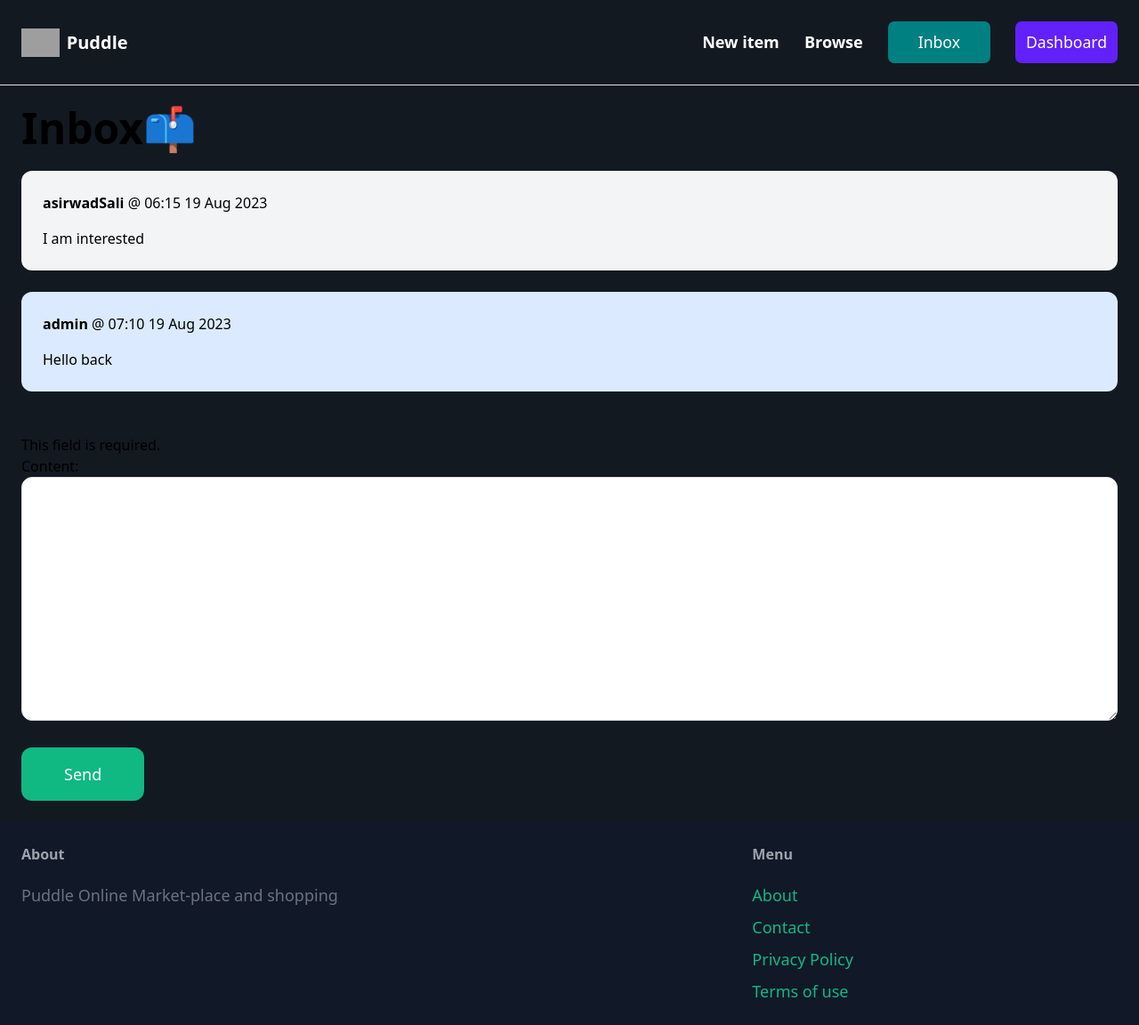
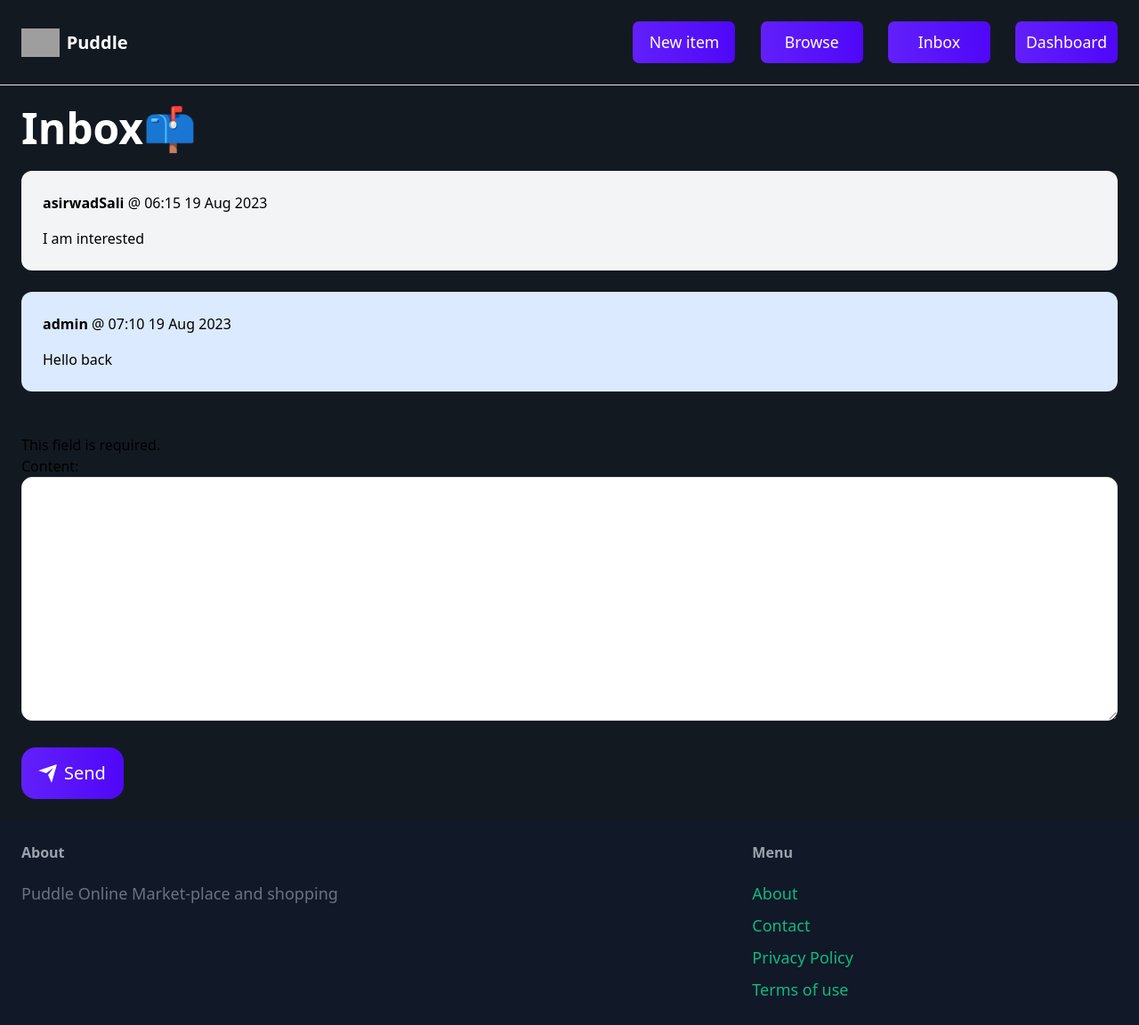
Before and after one commit to Asirwad/Puddle-App-using-Django, a Django app: page /inbox/1/ in a window 1280 px wide. Shown: the whole page at 89% size. After the commit the page ends 1119 px from the top, so only its background shows below. Run offline with Django 4.2, Linux system fonts and the light colour scheme; a user stored in the database is signed in; data comes from the database, SQL or seed files in the repository; both versions use the stored data as it was after the commit; grey boxes are pictures that could not be loaded.

Commit message:
style changes

```diff
--- a/conversation/templates/conversation/inbox.html
+++ b/conversation/templates/conversation/inbox.html
@@ -9,7 +9,7 @@
         <link rel="stylesheet" type="text/css" href="{% static 'css/inbox.css' %}">
     </head>
     <body>
-        <h1 class="mb-6 text-5xl font-semibold">Inbox📫</h1>
+        <h1 class="mb-6 text-5xl text-white font-semibold">Inbox📫</h1>
         {% for i in conversations %}
             <a href="{% url 'conversation:message_detail' i.id %}">
                 <div class="p-6 flex bg-gray-100 rounded-xl">
--- a/conversation/templates/conversation/message_detail.html
+++ b/conversation/templates/conversation/message_detail.html
@@ -9,7 +9,7 @@
         <link rel="stylesheet" type="text/css" href="{% static 'css/message_detail.css' %}">
     </head>
     <body>
-        <h1 class="mb-6 text-5xl font-semibold">Inbox📫</h1>
+        <h1 class="mb-6 text-5xl text-white font-semibold">Inbox📫</h1>
         {% for message in conversation.messages.all %}
             <div class="p-6  flex {% if message.created_by == request.user %} bg-blue-100 {% else %} bg-gray-100 {% endif %} rounded-xl">
                 <div>
@@ -25,8 +25,18 @@
 
         <form method="POST" action="." class="mt-6">
             {% csrf_token %}
-            {{ form.as_p }}
-            <button type="submit" class="mt-6 py-4 px-12 text-lg bg-green-500 hover:bg-green-700 rounded-xl text-white">Send</button>
+            {{ form.as_p }}<br>
+            <button class="send-button">
+                <div class="svg-wrapper-1">
+                  <div class="svg-wrapper">
+                    <svg height="24" width="24" viewBox="0 0 24 24" xmlns="http://www.w3.org/2000/svg">
+                      <path d="M0 0h24v24H0z" fill="none"></path>
+                      <path d="M1.946 9.315c-.522-.174-.527-.455.01-.634l19.087-6.362c.529-.176.832.12.684.638l-5.454 19.086c-.15.529-.455.547-.679.045L12 14l6-8-8 6-8.054-2.685z" fill="currentColor"></path>
+                    </svg>
+                  </div>
+                </div>
+                <span>Send</span>
+            </button>
         </form>
     </body>
 </html>
--- a/core/static/css/base.css
+++ b/core/static/css/base.css
@@ -1,18 +1,72 @@
 #navbar {
     background-color: #131921;
 }
-#puddle-label-navbar,#new-item-label-navbar,#browse-label-navbar{
+#puddle-label-navbar{
     color:#fff;
 }
 body{
     background-color: #131921;
+}
+.new-item-button {
+    width: 115px;
+    height: 47px;
+    font-size: 1.1em;
+    cursor: pointer;
+    background-image: linear-gradient(90deg,#6220fb,#4f07f8);
+    color: #fff;
+    border: none;
+    border-radius: 7px;
+    transition: all .4s;
+   }
+
+.new-item-button:hover {
+    border-radius: 5px;
+    transform: translateY(-10px);
+    box-shadow: 0 7px 0 -2px #09e653,
+     0 15px 0 -4px #f11010,
+     0 16px 10px -3px #ec4d4296;
+   }
+
+.new-item-button:active {
+    transition: all 0.2s;
+    transform: translateY(-5px);
+    box-shadow: 0 2px 0 -2px #09e653,
+     0 8px 0 -4px #39a2db,
+     0 12px 10px -3px #39a2db;
+}
+.browse-button {
+    width: 115px;
+    height: 47px;
+    font-size: 1.1em;
+    cursor: pointer;
+    background-image: linear-gradient(90deg,#6220fb,#4f07f8);
+    color: #fff;
+    border: none;
+    border-radius: 7px;
+    transition: all .4s;
+   }
+
+.browse-button:hover {
+    border-radius: 5px;
+    transform: translateY(-10px);
+    box-shadow: 0 7px 0 -2px #09e653,
+     0 15px 0 -4px #f11010,
+     0 16px 10px -3px #ec4d4296;
+   }
+
+.browse-button:active {
+    transition: all 0.2s;
+    transform: translateY(-5px);
+    box-shadow: 0 2px 0 -2px #09e653,
+     0 8px 0 -4px #39a2db,
+     0 12px 10px -3px #39a2db;
 }
 .sign-up-btn {
     width: 115px;
     height: 47px;
     font-size: 1.1em;
     cursor: pointer;
-    background-image: linear-gradient(90deg,teal,teal);
+    background-image: linear-gradient(90deg,#6220fb,#4f07f8);
     color: #fff;
     border: none;
     border-radius: 7px;
@@ -22,15 +76,15 @@ body{
 .sign-up-btn:hover {
     border-radius: 5px;
     transform: translateY(-10px);
-    box-shadow: 0 7px 0 -2px #f85959,
-     0 15px 0 -4px #39a2db,
-     0 16px 10px -3px #39a2db;
+    box-shadow: 0 7px 0 -2px #09e653,
+     0 15px 0 -4px #f11010,
+     0 16px 10px -3px #ec4d4296;
    }
 
 .sign-up-btn:active {
     transition: all 0.2s;
     transform: translateY(-5px);
-    box-shadow: 0 2px 0 -2px #f85959,
+    box-shadow: 0 2px 0 -2px #09e653,
      0 8px 0 -4px #39a2db,
      0 12px 10px -3px #39a2db;
 }
@@ -39,7 +93,7 @@ body{
     height: 47px;
     font-size: 1.1em;
     cursor: pointer;
-    background-image: linear-gradient(90deg,#6220fb,#6220fb);
+    background-image: linear-gradient(90deg,#6220fb,#4f07f8);
     color: #fff;
     border: none;
     border-radius: 7px;
--- a/core/static/css/index.css
+++ b/core/static/css/index.css
@@ -41,7 +41,6 @@ body, h1, h2, h3, p, ul, li {
     background-color: #fff;
     transition: transform 0.5s cubic-bezier(0.215, 0.61, 0.355, 1);
   }
-
   .card__title {
     font-size: 24px;
     font-weight: bold;
@@ -102,7 +101,7 @@ body, h1, h2, h3, p, ul, li {
   margin-bottom: 20px;
   color: #fff;
   text-shadow: 2px 2px 4px rgba(0, 0, 0, 0.1);
-  background: linear-gradient(to right, #301275, #c24dcb);
+  background: linear-gradient(to right, #301275,#5f1cfa, #8830e6, #5f1cfa,#301275);
   padding: 10px 20px;
   border-radius: 8px;
   box-shadow: 0px 2px 4px rgba(0, 0, 0, 0.1);
--- /dev/null
+++ b/core/static/css/message_detail.css
@@ -0,0 +1,52 @@
+.send-button {
+    font-family: inherit;
+    font-size: 20px;
+    background-image: linear-gradient(90deg,#6220fb,#4f07f8);
+    color: white;
+    padding: 0.7em 1em;
+    padding-left: 0.9em;
+    display: flex;
+    align-items: center;
+    border: none;
+    border-radius: 16px;
+    overflow: hidden;
+    transition: all 0.2s;
+  }
+
+  .send-button span {
+    display: block;
+    margin-left: 0.3em;
+    transition: all 0.3s ease-in-out;
+  }
+
+  .send-button svg {
+    display: block;
+    transform-origin: center center;
+    transition: transform 0.3s ease-in-out;
+  }
+
+  .send-button:hover .svg-wrapper {
+    animation: fly-1 0.6s ease-in-out infinite alternate;
+  }
+
+  .send-button:hover svg {
+    transform: translateX(1.2em) rotate(45deg) scale(1.1);
+  }
+
+  .send-button:hover span {
+    transform: translateX(5em);
+  }
+
+  .send-button:active {
+    transform: scale(0.95);
+  }
+
+  @keyframes fly-1 {
+    from {
+      transform: translateY(0.1em);
+    }
+
+    to {
+      transform: translateY(-0.1em);
+    }
+  }
--- a/core/templates/core/base.html
+++ b/core/templates/core/base.html
@@ -17,8 +17,12 @@
         </a>
 
         <div class="space-x-6">
-          <a id="new-item-label-navbar" href="{% url 'item:new' %}" class="text-lg font-semibold hover:text-gray-500">New item</a>
-          <a id="browse-label-navbar" href="{% url 'item:items' %}" class="text-lg font-semibold hover:text-gray-500">Browse</a>
+          <a href="{% url 'item:new' %}" class="py-3">
+            <button class="new-item-button">New item</button>
+          </a>
+          <a href="{% url 'item:items' %}" class="py-3">
+            <button class="browse-button">Browse</button>
+          </a>
           {% if request.user.is_authenticated %}
             <a href="{% url 'conversation:inbox' %}" class="py-3">
               <button class="sign-up-btn">Inbox</button>
--- a/core/templates/core/index.html
+++ b/core/templates/core/index.html
@@ -18,9 +18,9 @@
                             <div class="card__image">
                                 <img src="{{ item.image.url }}" class="rounded-t-xl">
                             </div>
-                            <div class="card__content">
-                            <p class="card__title">{{ item.name }}</p>
-                            <p class="text-2xl text-blue-400 hover:text-green-600">Price: {{ item.price }}</p>
+                            <div class="card__content flex items-center">
+                                <p class="card__title flex-grow">{{ item.name }}</p>
+                                <p class="text-4xl text-blue-700 font-semibold hover:text-green-600">₹{{ item.price }}</p>
                             </div>
                         </div>
                     </a>
--- a/item/templates/item/detail.html
+++ b/item/templates/item/detail.html
@@ -18,7 +18,7 @@
                 <h1 class="mb-6 text-4xl text-white font-semibold">{{ item.name }}</h1>
                 <div class="border-t border-gray-300 pt-4 mt-6">
                     <p class="text-white text-xl">
-                        <strong>Price:</strong> <span class="text-3xl text-white">{{ item.price }}</span>
+                        <strong>Price:</strong> <span class="text-3xl text-white">₹{{ item.price }}</span>
                     </p>
                     <p class="text-white text-xl mt-2">
                         <strong>Seller:</strong> <span class="text-white">{{ item.created_by }}</span>
```
Also changed, not shown: db.sqlite3.
